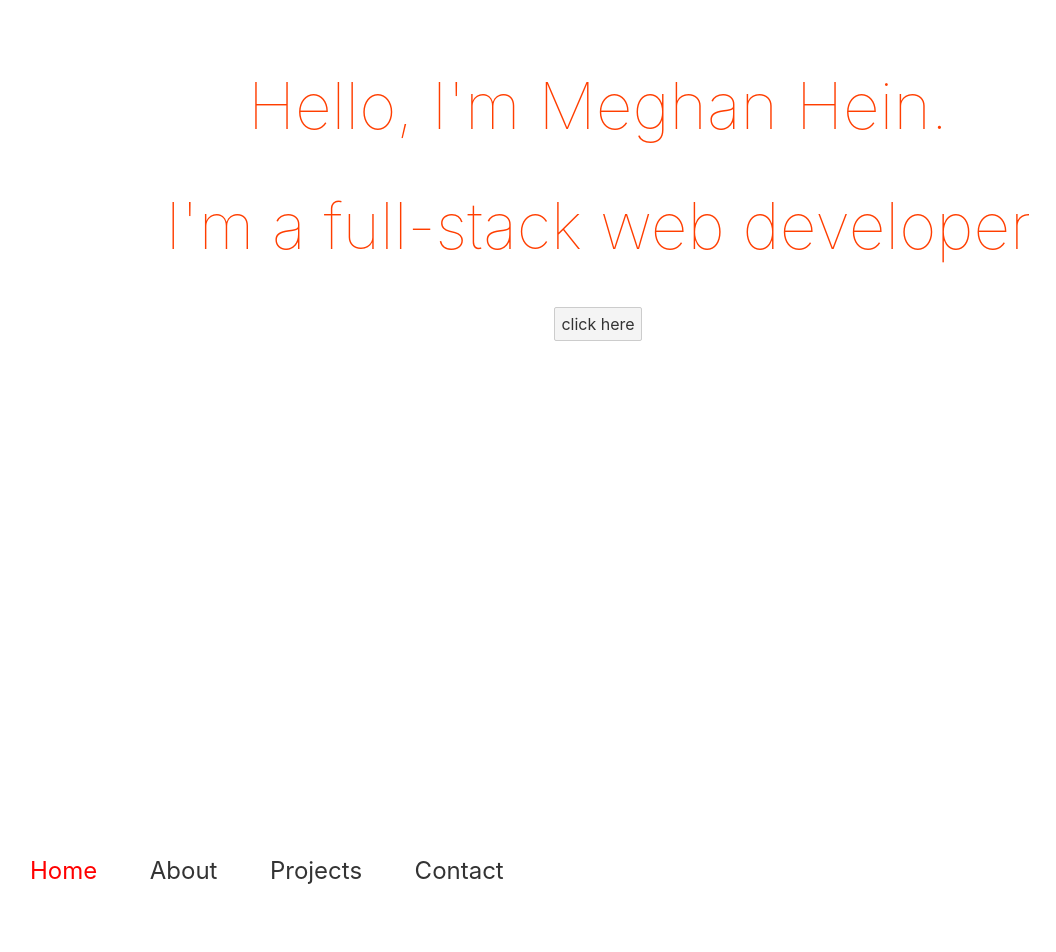
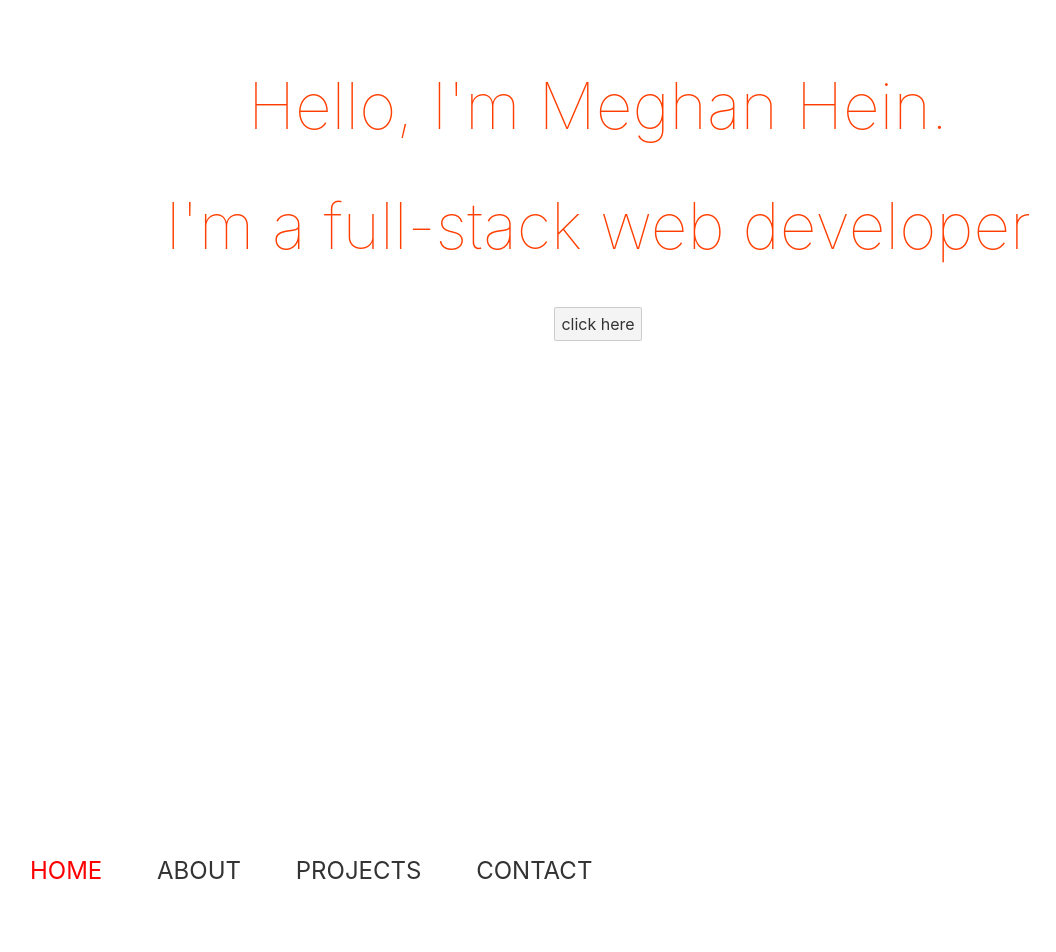
Before and after one commit to meghein/portfolio, a Svelte app: page / in a window 1280 px wide. Shown: the top 952 px of the page, without its empty margins (42-1098 px from the left). Built offline with nearby package versions, Linux system fonts and the light colour scheme; no server answers.

Commit message:
DRY up code

```diff
--- a/src/components/Nav.svelte
+++ b/src/components/Nav.svelte
@@ -3,13 +3,14 @@
   import { afterUpdate, onMount } from "svelte";
 
   let nav, navY
+  const items = ['home', 'about', 'projects', 'contact']
 
   // set view height variable for use in conditional scrolling attrs:
   onMount(() => {
     navY = nav.getBoundingClientRect().y + window.pageYOffset
   })
 
-  // change css for nav items on scroll
+  // change css for nav items on scroll:
   afterUpdate(() => {
     const items = document.getElementsByClassName('item')
     for (const item of items) {
@@ -29,9 +30,6 @@
       .getElementById(page)
       .scrollIntoView({ behavior: 'smooth', block: 'center'});
   }
-
-
-
 </script>
 
 <style type="text/scss">
@@ -56,9 +54,12 @@
 
 <nav id="main-nav">
   <ul id="nav-items" class="{ $y >= navY ? 'fixed' : '' }" bind:this={nav}>
-    <li><a href="#home" class="item" on:click|preventDefault={() => (scroll('home'))}>Home</a></li>
-    <li><a href="#about" class="item" on:click|preventDefault={() => (scroll('about'))}>About</a></li>
-    <li><a href="#projects" class="item" on:click|preventDefault={() => (scroll('projects'))}>Projects</a></li>
-    <li><a href="#contact" class="item" on:click|preventDefault={() => (scroll('contact'))}>Contact</a></li>
+    {#each items as item }
+      <li>
+        <a href="#{item}" class="item" on:click|preventDefault={() => (scroll({item}))}>
+          {item.toUpperCase()}
+        </a>
+      </li>
+    {/each}
   </ul>
 </nav>
```
